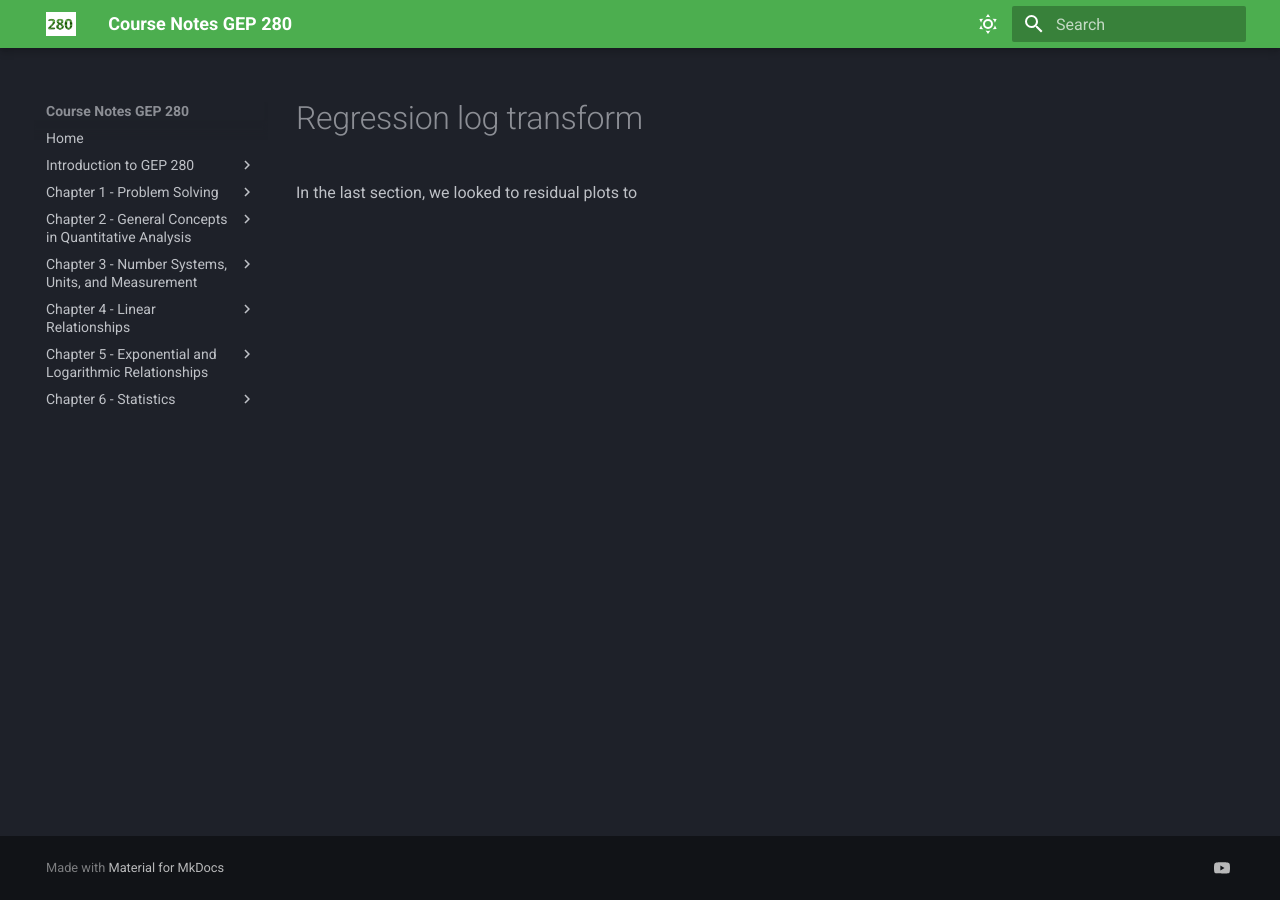
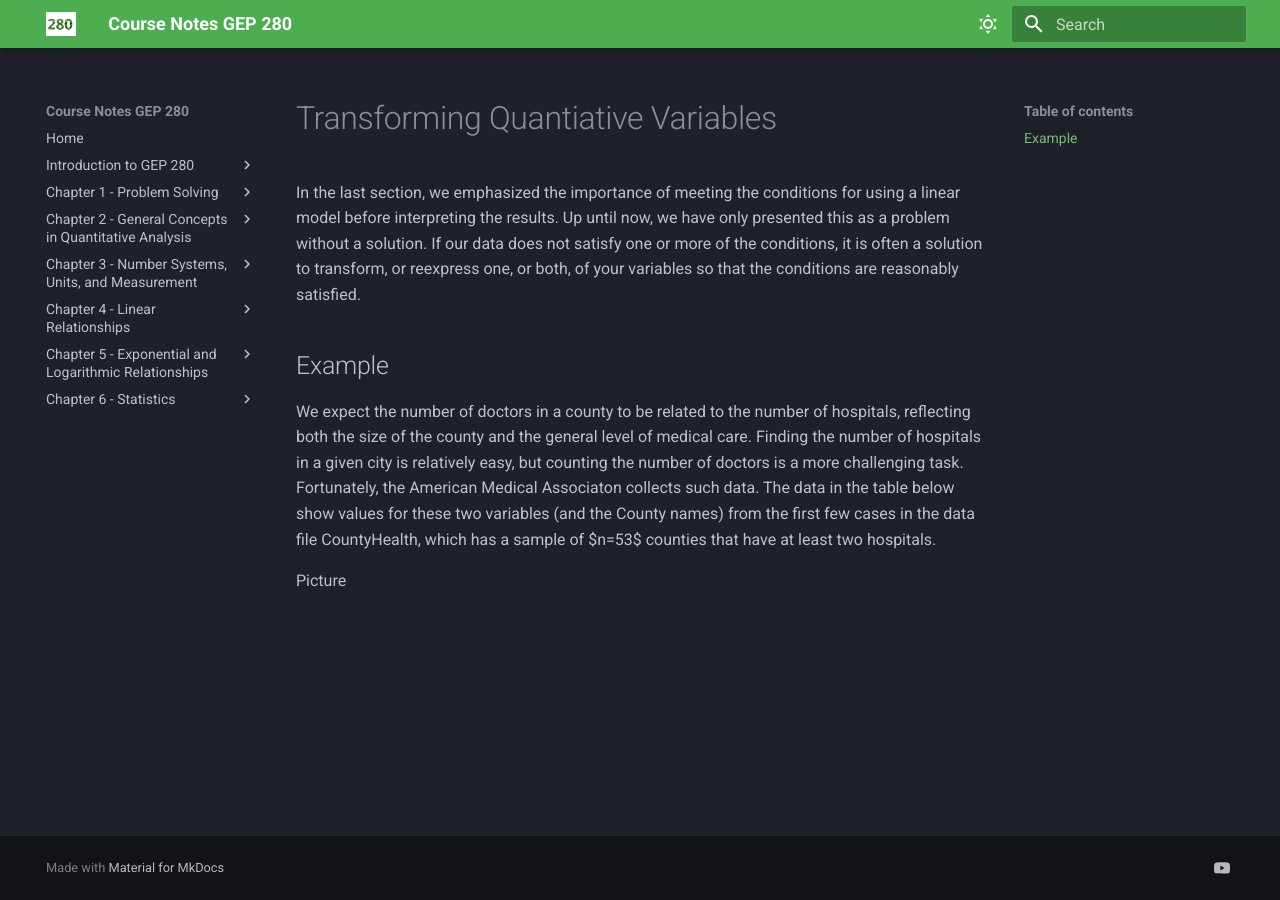
Before and after one commit to wgalbraith/280, an MkDocs documentation site: the page built from docs_student/regression-log-transform.md, in a window 1280 px wide. Built offline with MkDocs 1.6.1 and Material for MkDocs 9.7.7, drawn with Linux system fonts in a browser that asks for light colours; nearby versions of some CDN libraries; some web fonts are replaced; library files that are not in the unit come from our copies.

Commit message:
Update regression-log-transform.md

```diff
--- a/docs_student/regression-log-transform.md
+++ b/docs_student/regression-log-transform.md
@@ -1 +1,9 @@
-In the last section, we looked to residual plots to
+# Transforming Quantiative Variables
+
+In the last section, we emphasized the importance of meeting the conditions for using a linear model before interpreting the results. Up until now, we have only presented this as a problem without a solution. If our data does not satisfy one or more of the conditions, it is often a solution to transform, or reexpress one, or both, of your variables so that the conditions are reasonably satisfied.
+
+## Example
+
+We expect the number of doctors in a county to be related to the number of hospitals, reflecting both the size of the county and the general level of medical care. Finding the number of hospitals in a given city is relatively easy, but counting the number of doctors is a more challenging task. Fortunately, the American Medical Associaton collects such data. The data in the table below show values for these two variables (and the County names) from the first few cases in the data file CountyHealth, which has a sample of $n=53$ counties that have at least two hospitals.
+
+Picture
```
